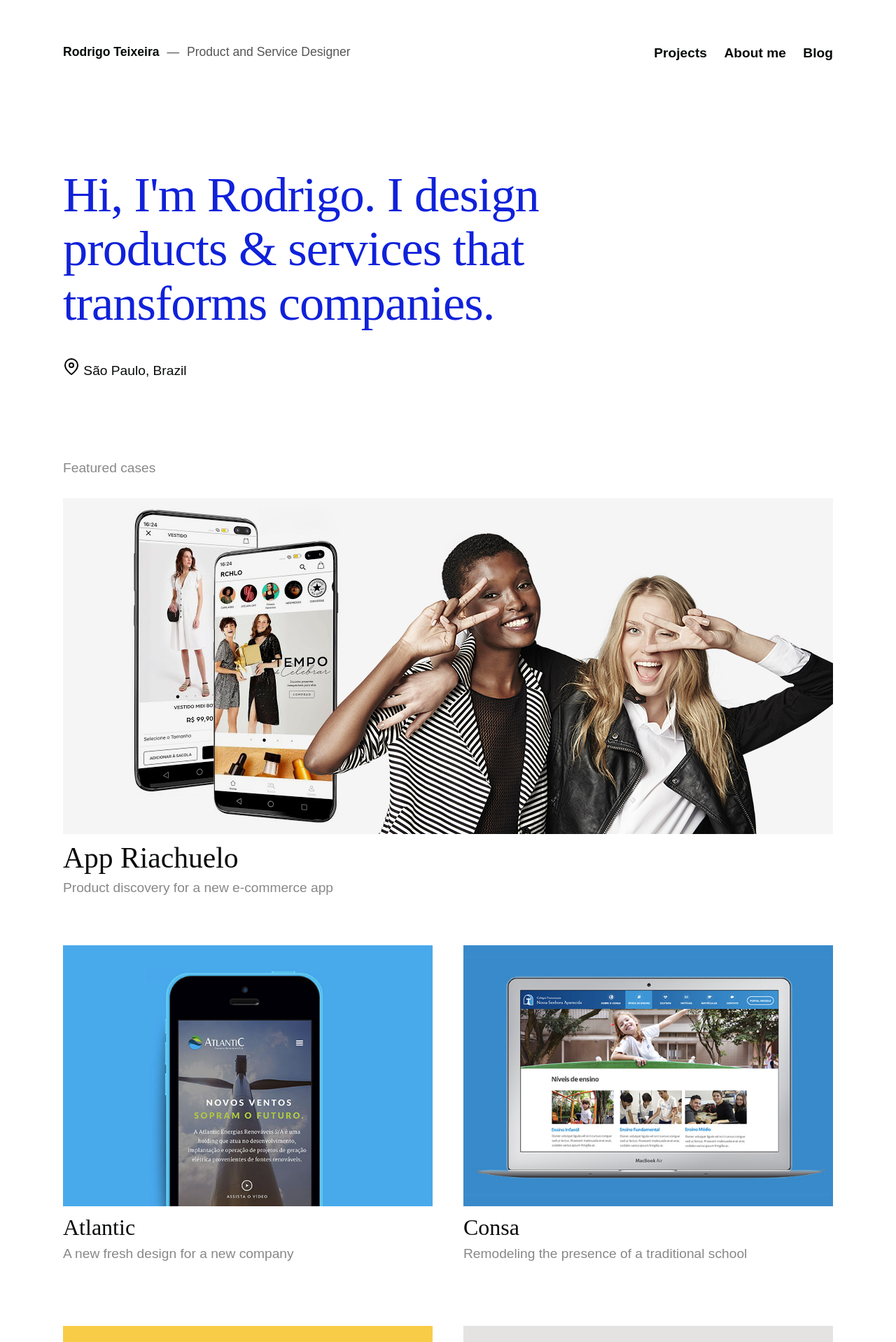
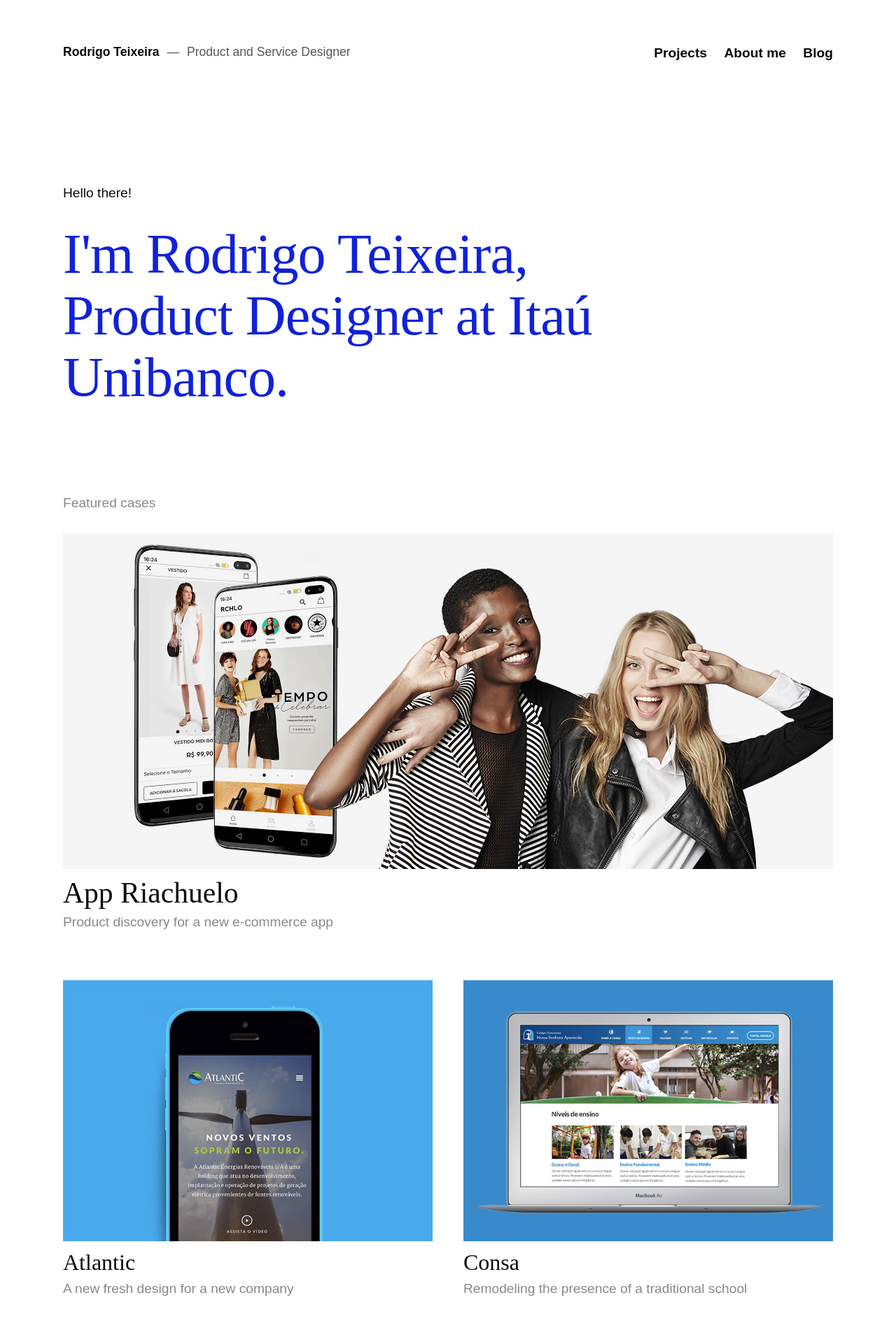
Before and after one commit to drigoteixeira/drigoteixeira.github.io, a Jekyll site: the page built from index.html, in a window 1280 px wide. Shown: the top 1918 px of the page at 70% size. Built offline with Jekyll 4.4.1, drawn with Linux system fonts in a browser that asks for light colours; nearby versions of some CDN libraries.

Commit message:
Update taglines

```diff
--- a/_scss/typography.scss
+++ b/_scss/typography.scss
@@ -15,7 +15,7 @@
 }
 
 h1 {
-    font-size: 4.4em;
+    font-size: 5em;
     line-height: 1.1;
     letter-spacing: -1px;
     color: $main;
--- a/_scss/utilities.scss
+++ b/_scss/utilities.scss
@@ -29,5 +29,5 @@
 hr {
   margin: 3rem 0;
   border-width: 0;
-  border-top: 2px solid $gray-5;
+  border-top: 1px solid $gray-5;
 }
--- a/about/index.html
+++ b/about/index.html
@@ -6,6 +6,7 @@
 <div class="container">
    <div class="row">
        <div class="eight columns">
+           <p>About me</p>
            <h1>Running, good music, coffee and minimalism.</h1>
        </div>
    </div>
--- a/index.html
+++ b/index.html
@@ -4,9 +4,9 @@
 
 <div class="container cover">
     <div class="row">
-        <div class="ten columns">
-            <h1>Hi, I'm Rodrigo. I design products &amp; services that transforms companies.</h1>
-            <p><img class="pin" src="img/map-pin.svg" alt="Map"> São Paulo, Brazil</p>
+        <div class="nine columns">
+           <p>Hello there!</p>
+            <h1>I'm Rodrigo Teixeira, Product Designer at Itaú Unibanco.</h1>
         </div>
     </div>
 </div>
```
